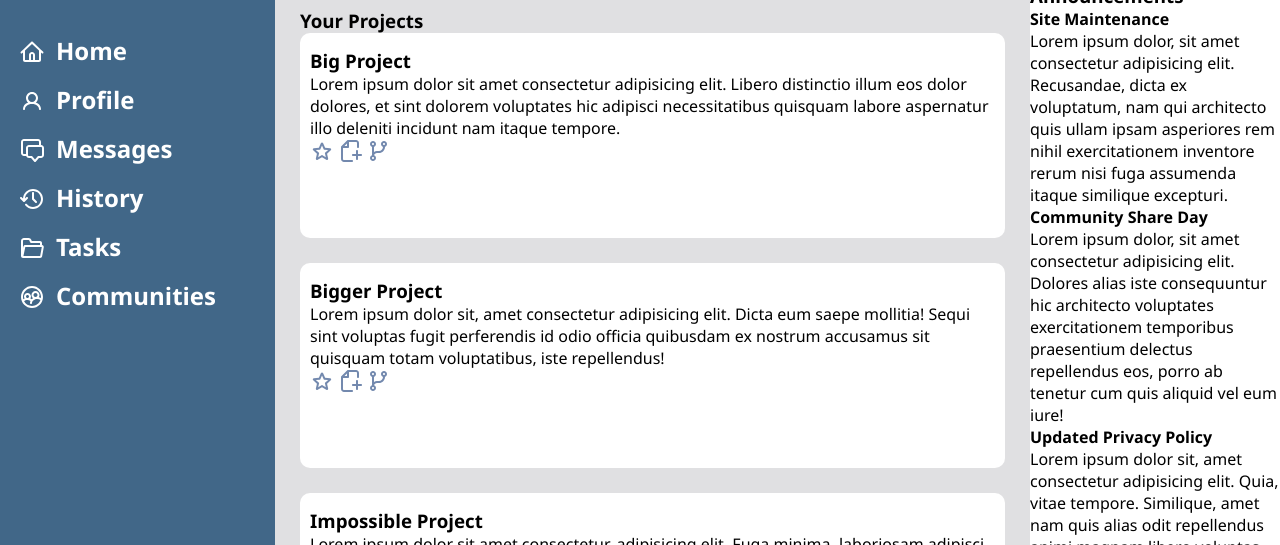
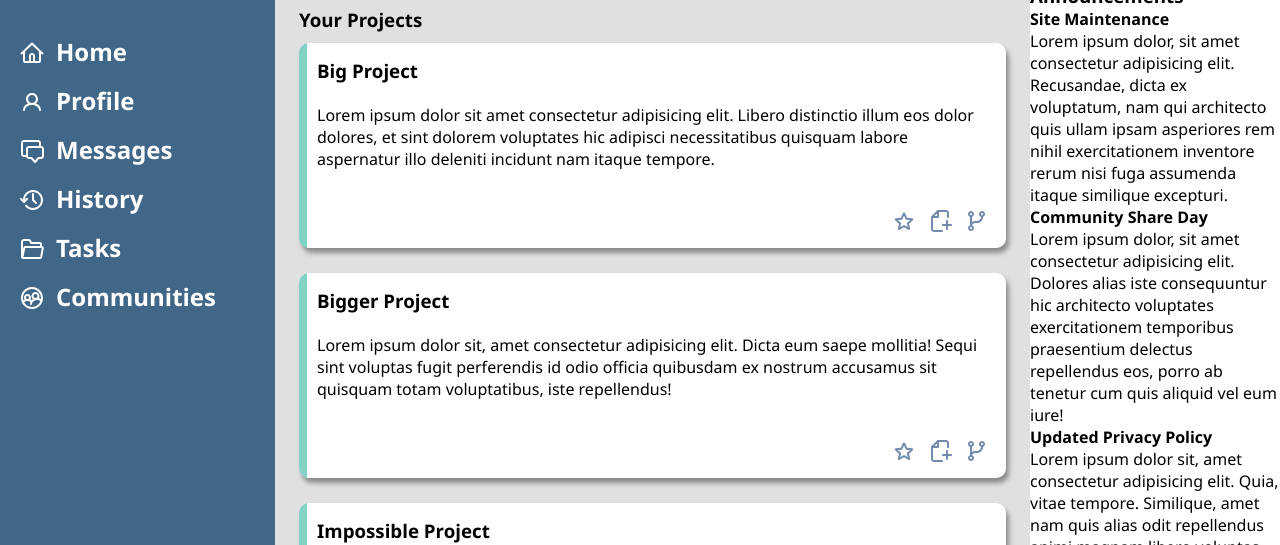
Before and after one commit to Ridyl/admin_dashboard, a plain HTML site: page index.html in a window 1280 px wide. Shown: the part 192-737 px from the top of the page. Drawn offline with Linux system fonts and the light colour scheme.

Commit message:
Finished styling for card section. Added gradient to card itself, fixed icon positions to bottom right of cards and adjusted spacing between titles and content. 'Your Projects' was also adjusted for spacing

```diff
--- a/index.html
+++ b/index.html
@@ -101,6 +101,7 @@
                     </div>
                 </div>
             </div>
+            <div class="right-content">
                 <div class="announcements">
                     <h3 class="content title">Announcements</h3>
                     <div class="content-block">
@@ -138,5 +139,6 @@
                 </div>
             </div>
         </div>
+    </div>
 </body>
 </html>
--- a/style.css
+++ b/style.css
@@ -84,27 +84,41 @@ li {
 
 .projects {
     background-color: #E0E0E2;
-    padding: 25px;
+    padding: 24px;
     grid-row: 1 / 4;
+    display: grid;
+    grid-template-rows: 24px 1fr;
+    gap: 12px;
+}
+
+.content-title {
+    font-weight: 600;
 }
 
 .card-wrapper {
-    grid-row: 1 / 4;
+    /* grid-row: 1 / 4; */
     display: grid;
     grid-template-columns: repeat(auto-fit, minmax(350px, 1fr));
     gap: 25px;
 }
 
-.content-title {
-    grid-column: 1 / 4;
+.card {
+    height: 175px;
+    padding: 15px 18px;
+    border: none;
+    border-radius: 10px;
+    background: linear-gradient(to right, #81D2C7 8px, white 8px);
+    display: grid;
+    grid-template-rows: .5fr 1fr .5fr;
+    gap: 4px;
+    box-shadow: 3px 5px 5px #8b8b8b;
 }
 
-.card {
-    height: 175px;
-    padding: 15px 10px;
-    border: none;
-    border-radius: 10px;
-    background-color: white;
+.card .card-actions {
+    display: flex;
+    gap: 12px;
+    justify-content: end;
+    align-self: flex-end;
 }
 
 .svg-card {
```
Lines whose indentation alone changed are shown as unchanged.
